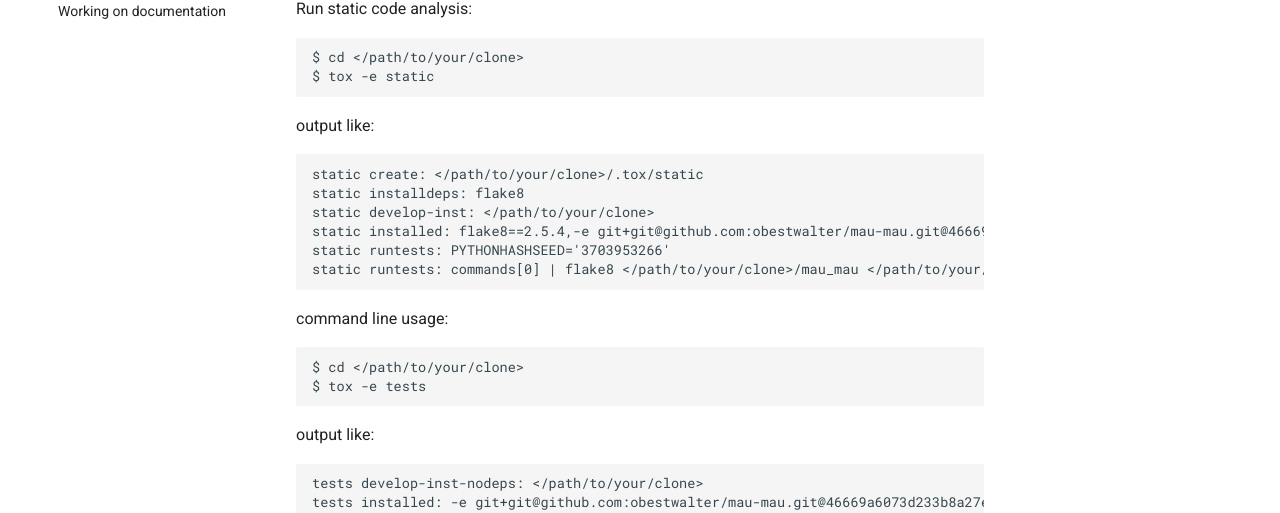
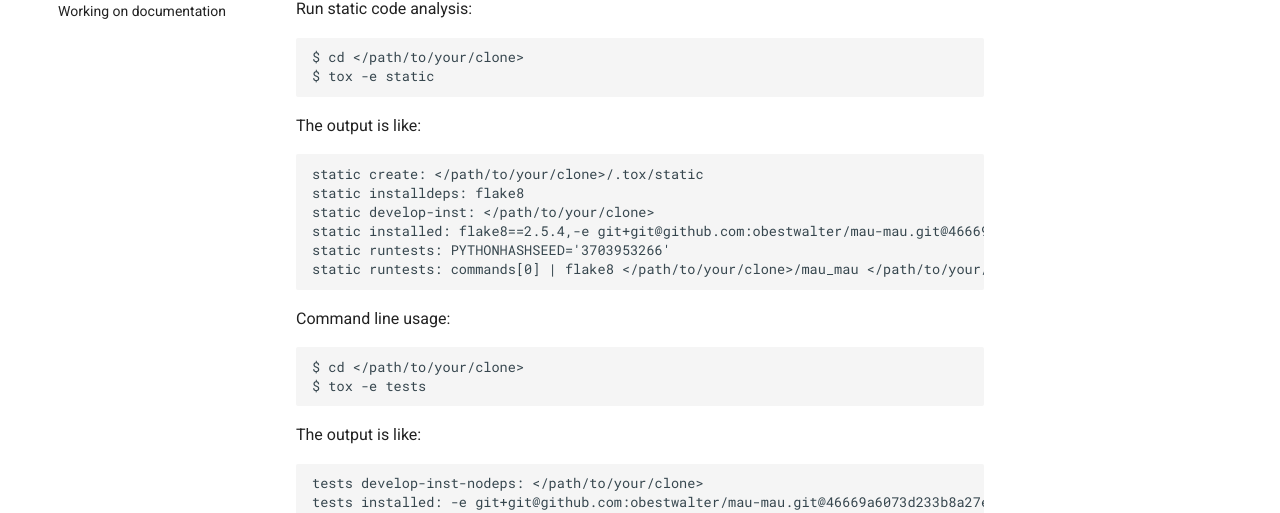
Before and after one commit to obestwalter/mau-mau, an MkDocs documentation site: the page built from docs/dev/tox.md, in a window 1280 px wide and 900 px high. Shown: the part 369-882 px from the top of the window. Built offline with MkDocs 1.6.1 and Material for MkDocs 9.7.7, drawn with Linux system fonts in a browser that asks for light colours; comment, search, counter and statistics services are not loaded; old or Windows-style settings are respelled for this version of MkDocs.

Commit message:
corrections

```diff
--- a/docs/dev/tox.md
+++ b/docs/dev/tox.md
@@ -9,7 +9,7 @@ Run static code analysis:
     $ cd </path/to/your/clone>
     $ tox -e static
 
-output like:
+The output is like:
 
     static create: </path/to/your/clone>/.tox/static
     static installdeps: flake8
@@ -18,12 +18,12 @@ output like:
     static runtests: PYTHONHASHSEED='3703953266'
     static runtests: commands[0] | flake8 </path/to/your/clone>/mau_mau </path/to/your/clone>/tests --show-source
 
-command line usage:
+Command line usage:
 
     $ cd </path/to/your/clone>
     $ tox -e tests
 
-output like:
+The output is like:
 
     tests develop-inst-nodeps: </path/to/your/clone>
     tests installed: -e git+git@github.com:obestwalter/mau-mau.git@46669a6073d233b8a27eee4995c63f03a4aec7a3#egg=mau_mau,py==1.4.31,pytest==2.9.1
```
